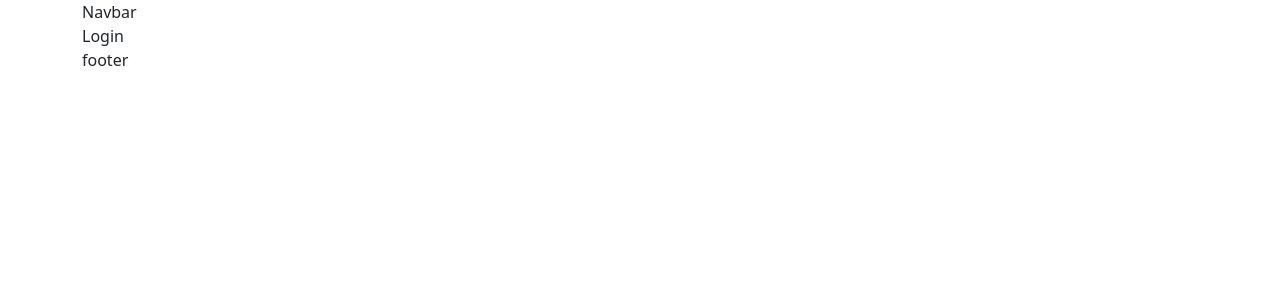
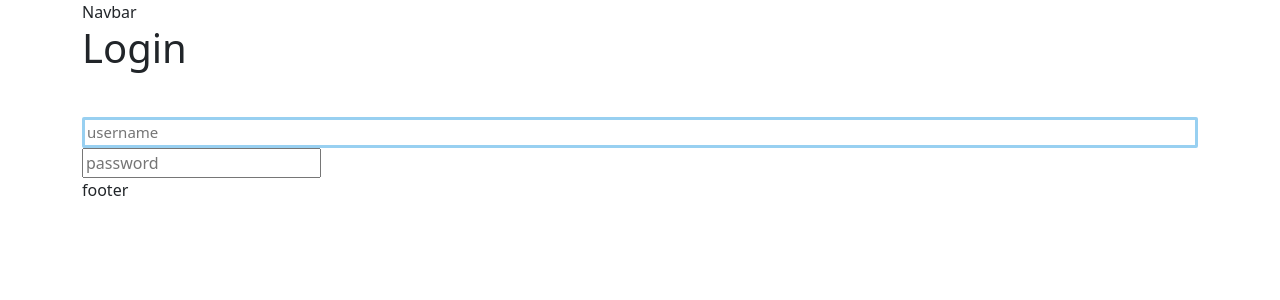
Before and after one commit to m1frahm/W12-Full-Stack-Career-Blog, a React (Vite) app in the folder client/: page /login in a window 1280 px wide. Shown: the top 300 px of the page. Built offline with nearby package versions, Linux system fonts and the light colour scheme.

Commit message:
in login.jsx adding a form with two inputs which are username and password

```diff
--- a/client/src/pages/Login.jsx
+++ b/client/src/pages/Login.jsx
@@ -3,7 +3,14 @@ import React from "react";
 
 const Login = () => {
   return (
-  <div className='auth'>Login</div>
-  )};
+    <div className="auth">
+      <h1>Login</h1>
+      <form>
+        <input type="text" placeholder='username'></input>
+        <input type="password" placeholder='password'></input>
+      </form>
+    </div>
+  );
+};
 
 export default Login;
```
